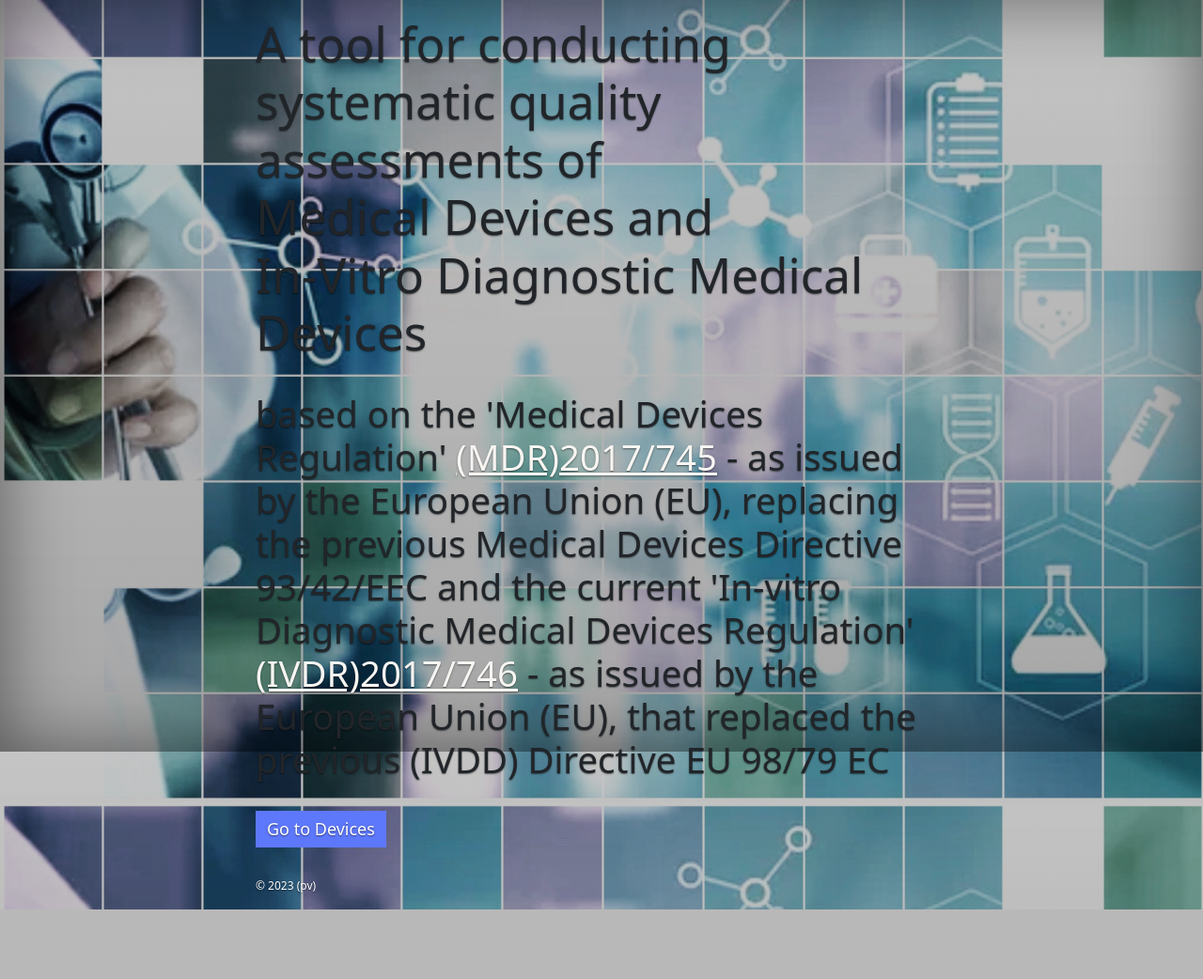
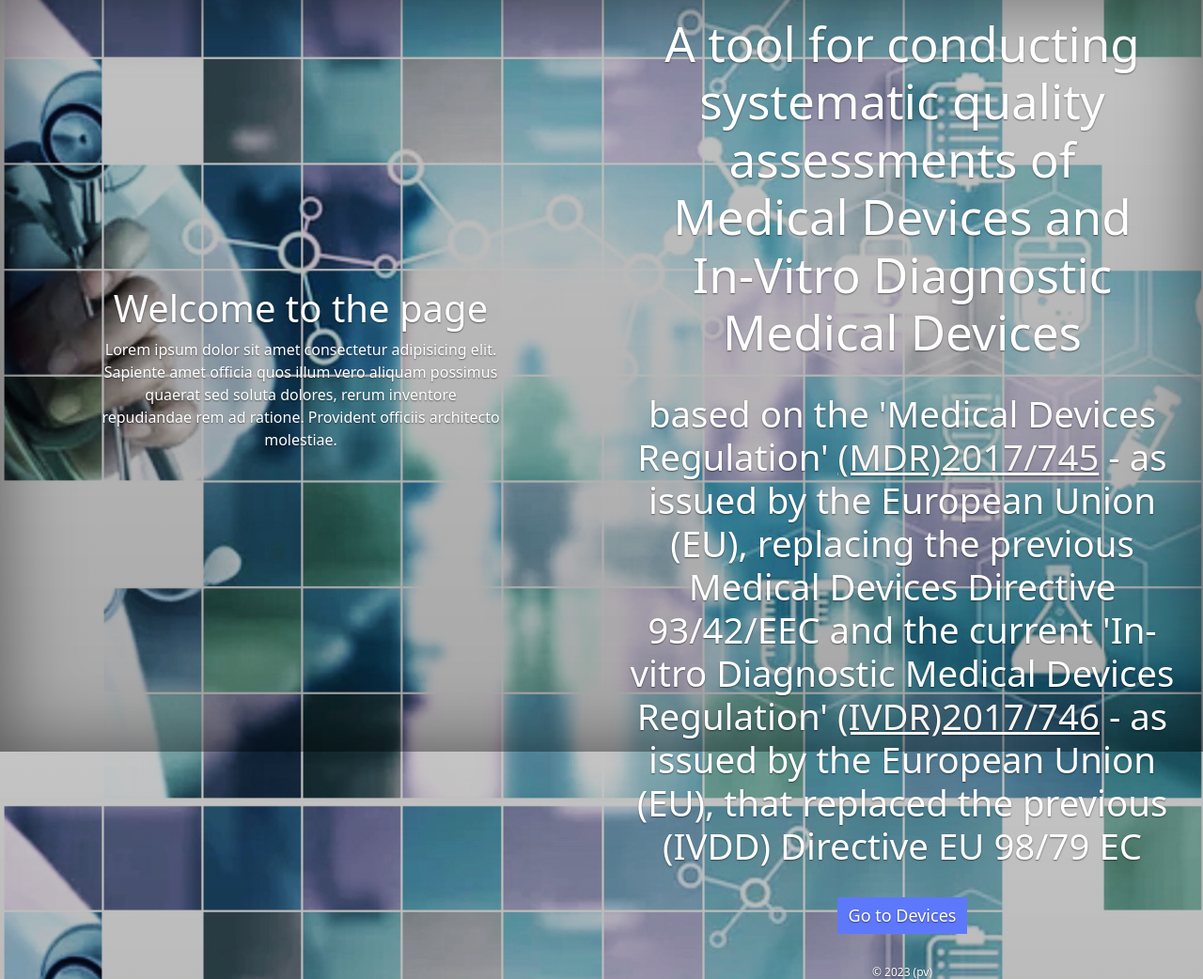
Before and after one commit to pascal7777/Devices, a Node server app: page / in a window 1280 px wide. Shown: the top 1042 px of the page at 94% size. Before the commit the page ends 968 px from the top, so only its background shows below. Run offline with Node 20, Linux system fonts and the light colour scheme; some libraries are stand-ins or nearby versions.

Commit message:
Update home.ejs

```diff
--- a/views/home.ejs
+++ b/views/home.ejs
@@ -12,7 +12,14 @@
 
 </head>
 
-<body>
+<div class="container-fluid min-vh-100 w-100 d-flex flex-column justify-content-center align-items-center">
+  <header class="header w-75 p-3">
+    <h1>Welcome to the page</h1>
+    <p>Lorem ipsum dolor sit amet consectetur adipisicing elit. Sapiente amet officia quos illum vero aliquam possimus quaerat sed soluta dolores, rerum inventore repudiandae rem ad ratione. Provident officiis architecto molestiae.</p>
+  </header>
+</div>
+
+<body class="d-flex text-center text-white bg-dark">
 <div class="cover-container d-flex w-100 vh-100 p-3 mx-auto flex-column">
 
     <header class="mb-auto">
```
